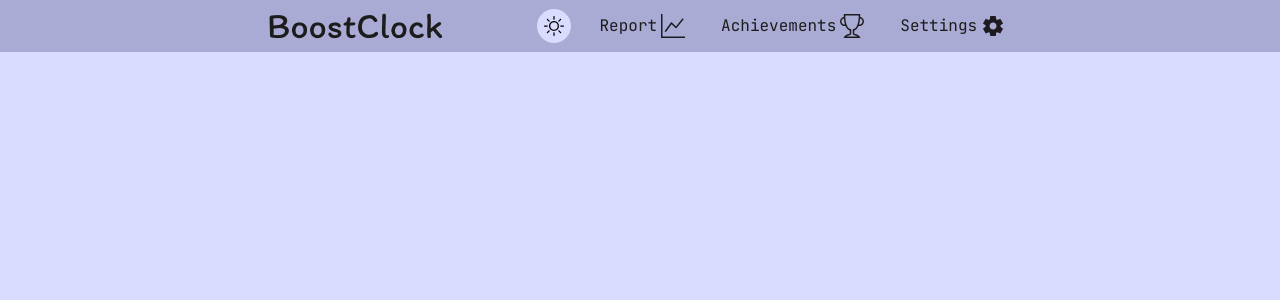
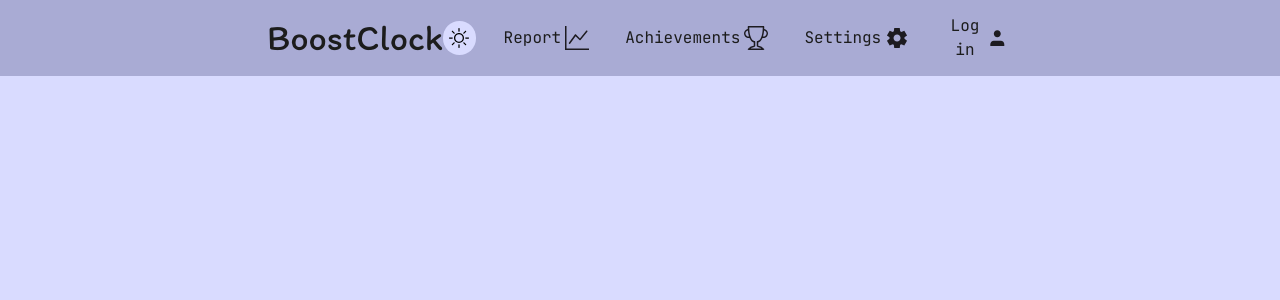
Before and after one commit to flionx/boost-clock, a Next.js app: page / in a window 1280 px wide. Shown: the top 300 px of the page. Built offline with nearby package versions, Linux system fonts and the light colour scheme.

Commit message:
feat(header): add DesktopMenu

```diff
--- /dev/null
+++ b/src/widgets/header/ui/DesktopMenu.tsx
@@ -0,0 +1,19 @@
+"use client"
+import { HEADER_MENU_BUTTONS } from '../constants'
+import MenuButton from './MenuButton'
+import UserButton from './UserButton'
+
+const DesktopMenu = () => {
+  return (
+    <div className='flex items-center gap-5'>
+        {HEADER_MENU_BUTTONS.map(m =>
+            <MenuButton key={m.label} icon={m.icon}>
+                {m.label}
+            </MenuButton>
+        )}
+        <UserButton />
+    </div>
+  )
+}
+
+export default DesktopMenu
--- a/src/widgets/header/ui/Header.tsx
+++ b/src/widgets/header/ui/Header.tsx
@@ -1,6 +1,5 @@
 import { ThemeToggleButton } from "@/features/theme-toggle"
-import MenuButton from "./MenuButton"
-import { HEADER_MENU_BUTTONS } from "../constants"
+import DesktopMenu from "./DesktopMenu"
 
 const Header = () => {
   return (
@@ -9,11 +8,7 @@ const Header = () => {
             <h1 className="text-4xl">BoostClock</h1>
             <ul className="flex items-center gap-5">
               <ThemeToggleButton />
-              {HEADER_MENU_BUTTONS.map(m =>
-                <MenuButton key={m.label} icon={m.icon}>
-                  {m.label}
-                </MenuButton>
-              )}
+              <DesktopMenu />
             </ul>
         </div>
     </header>
--- a/src/widgets/header/ui/MenuButton.tsx
+++ b/src/widgets/header/ui/MenuButton.tsx
@@ -1,19 +1,23 @@
+"use client"
 import React from 'react'
 interface MenuButtonProps {
     children: React.ReactNode,
-    icon: React.FC<React.SVGProps<SVGSVGElement>>
+    icon: React.FC<React.SVGProps<SVGSVGElement>>,
+    onClick?: VoidFunction
 }
 // todo: add onClick
 const MenuButton: React.FC<MenuButtonProps> = ({
     children,
-    icon: Icon
+    icon: Icon,
+    onClick
 }) => {
   return (
     <button
-        className="flex items-center gap-1 p-2 rounded-lg hover:bg-[#979ac6] hover:dark:bg-[#535672] transition-colors duration-200"
+      onClick={onClick}
+      className="flex items-center gap-1 p-2 rounded-lg hover:bg-[#979ac6] hover:dark:bg-[#535672] transition-colors duration-200"
     >
-        <p className="font-nav">{children}</p>
-        <Icon width={24} height={24} className="fill-btn-icon"/>
+      <p className="font-nav">{children}</p>
+      <Icon width={24} height={24} className="fill-btn-icon"/>
     </button>
   )
 }
--- /dev/null
+++ b/src/widgets/header/ui/UserButton.tsx
@@ -0,0 +1,16 @@
+"use client"
+import { useCallback, useState } from 'react'
+import MenuButton from './MenuButton'
+import { UserIcon } from '@/shared/ui/icons'
+
+const UserButton = () => {
+    const [isAuth, setIsAuth] = useState(false);
+    const toggleAuth = useCallback(() => setIsAuth(c => !c), [])
+  return (
+    <MenuButton icon={UserIcon} onClick={toggleAuth}>
+        {isAuth ? "Log out" : "Log in"}
+    </MenuButton>
+  )
+}
+
+export default UserButton
```
